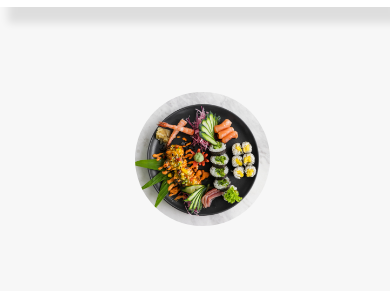
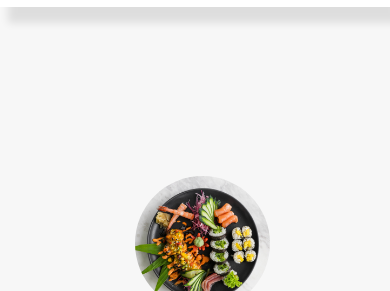
Before and after one commit to AbdelfattahAlaaEldein/comp, a plain HTML site: page index.html in a window 390 px wide. Shown: the part 60-351 px from the top of the page. Drawn offline with Linux system fonts and the light colour scheme.

Commit message:
thired commit

```diff
--- a/css/main.css
+++ b/css/main.css
@@ -295,7 +295,7 @@ left: 0;
             .home{
                 /* position: relative; */
                 /* top: -140px; */
-              height: 75vh;
+              height: 95vh;
               flex-direction: column-reverse;
               justify-content: space-evenly;
               flex-wrap: wrap;
```
